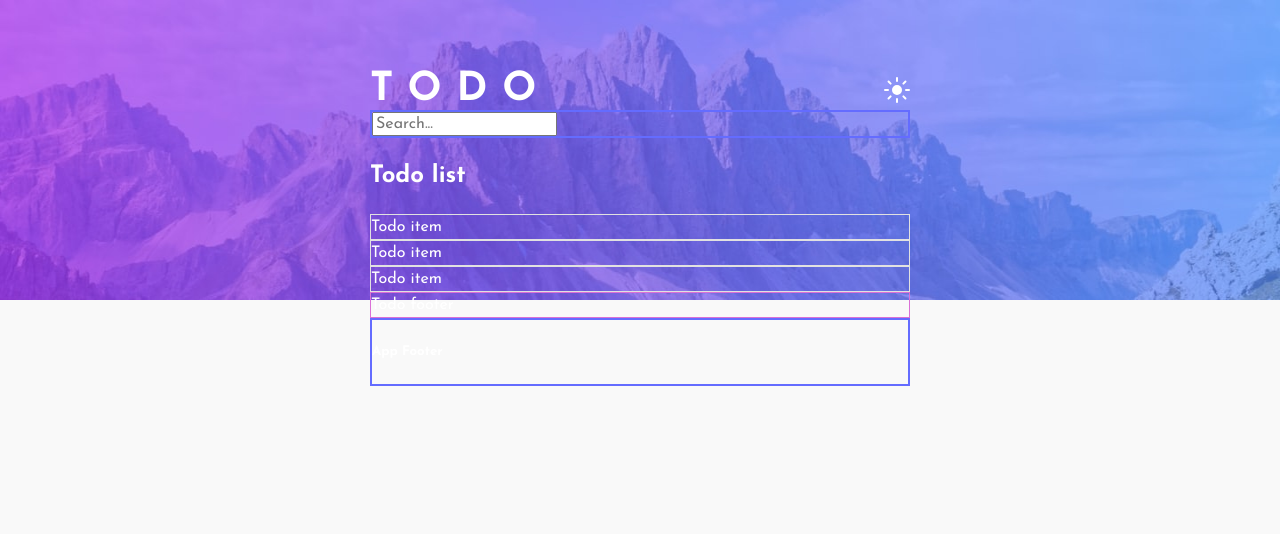
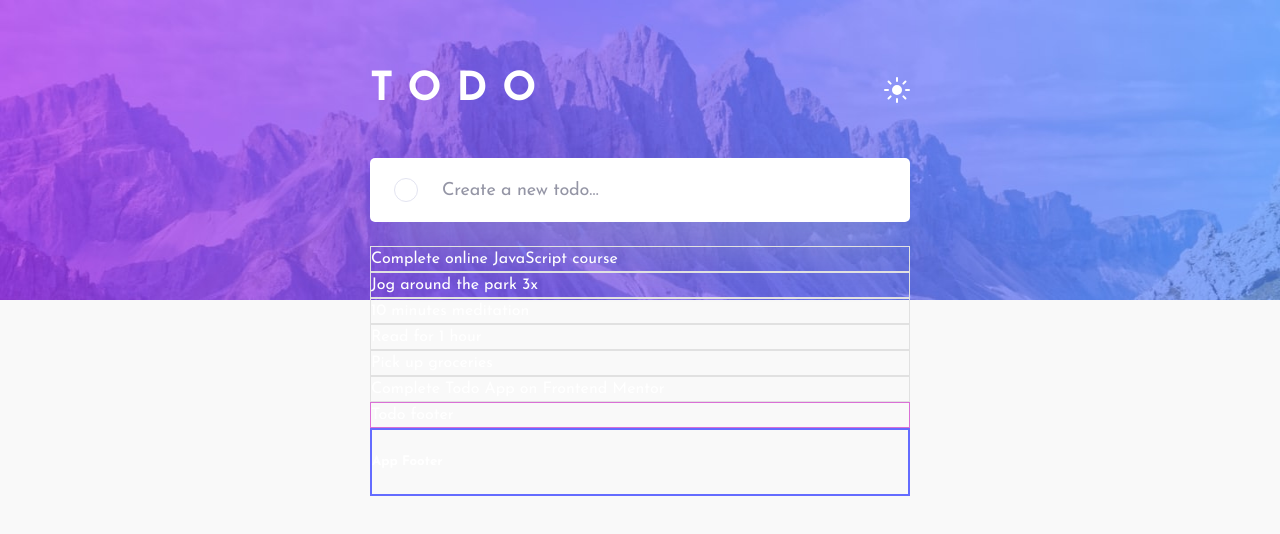
Before and after one commit to Ex-Zy/react-todo-app, a React (Vite) app: page / in a window 1280 px wide. Shown: the top 534 px of the page. Built offline with nearby package versions, Linux system fonts and the light colour scheme.

Commit message:
:star: feat: add todo

```diff
--- a/src/assets/_variables.scss
+++ b/src/assets/_variables.scss
@@ -1,4 +1,7 @@
 :root {
+  // General
+  --radius: 5px;
+
   // App
   --bg-color-app: #171823;
   --bg-image-app: url('@/assets/bg-desktop-dark.jpg');
@@ -8,8 +11,10 @@
   --color-placeholder-add-todo: #767992;
   --color-text-add-todo: #c8cbe7;
   --bg-color-add-todo: #25273d;
+  --shadow-add-todo: 0 35px 50px -15px rgba(0, 0, 0, 0.5);
+  --border-color-add-todo-checkbox: #e3e4f1;
 
-  // TodoItem
+  // TodoListItem
   --fs-todo-item: 18px;
   --bg-color-todo-item: #25273d;
   --border-color-todo-item: #393a4b;
--- a/src/assets/index.scss
+++ b/src/assets/index.scss
@@ -19,11 +19,27 @@ body {
 }
 
 [data-theme='light'] {
+  // App
   --bg-color-app: #f9f9f9;
   --bg-image-app: url('@/assets/bg-desktop-light.jpg');
+
+  // AddTodo
+  --color-placeholder-add-todo: #9495a5;
+  --color-text-add-todo: #393a4b;
+  --bg-color-add-todo: #fff;
+  --shadow-add-todo: 0 35px 50px -15px rgba(194, 195, 214, 0.5);
+  --border-color-add-todo-checkbox: #e3e4f1;
 }
 
 [data-theme='dark'] {
+  // App
   --bg-color-app: #171823;
   --bg-image-app: url('@/assets/bg-desktop-dark.jpg');
+
+  // AddTodo
+  --color-placeholder-add-todo: #767992;
+  --color-text-add-todo: #c8cbe7;
+  --bg-color-add-todo: #25273d;
+  --shadow-add-todo: 0 35px 50px -15px rgba(0, 0, 0, 0.5);
+  --border-color-add-todo-checkbox: #393a4b;
 }
--- a/src/components/AddTodo/AddTodo.scss
+++ b/src/components/AddTodo/AddTodo.scss
@@ -1,3 +1,72 @@
 .add-todo {
-  border: 2px solid #646cff;
+  position: relative;
+
+  &--margin {
+    margin-top: 48px;
+  }
+
+  &__input {
+    display: block;
+
+    width: 100%;
+    height: 64px;
+    padding-inline: 72px 40px;
+
+    font:
+      18px/1 'Josefin Sans',
+      sans-serif;
+    color: var(--color-text-add-todo);
+    letter-spacing: -0.01em;
+
+    background: var(--bg-color-add-todo);
+    border: 0;
+    border-radius: var(--radius);
+    box-shadow: var(--shadow-add-todo);
+  }
+
+  &__input:focus-within {
+    outline: 3px solid #3a7cfd;
+  }
+
+  &__input::placeholder {
+    color: var(--color-placeholder-add-todo);
+    letter-spacing: -0.01em;
+  }
+
+  &__checkbox {
+    position: absolute;
+    top: 50%;
+    left: 24px;
+    transform: translateY(-50%);
+
+    width: 24px;
+    height: 24px;
+
+    border: 1px solid var(--border-color-add-todo-checkbox);
+    border-radius: 50%;
+  }
+
+  &__checkbox:hover:not(:has(input:checked)) {
+    border-color: #5df;
+  }
+
+  &__checkbox:has(input:checked) {
+    background: linear-gradient(135deg, #5df 0%, #c058f3 100%);
+  }
+
+  &__checkbox:has(input:checked)::after {
+    content: '';
+
+    position: absolute;
+    top: 50%;
+    left: 50%;
+    transform: translate(-50%, -50%);
+
+    display: block;
+
+    width: 11px;
+    height: 9px;
+
+    background: url('../../assets/icon-check.svg') no-repeat;
+  }
 }
--- a/src/components/AddTodo/AddTodo.tsx
+++ b/src/components/AddTodo/AddTodo.tsx
@@ -3,9 +3,10 @@ import React, { useState } from 'react'
 
 interface AddTodoProps {
   onAddTodo: (text: string) => void
+  className?: string
 }
 
-const AddTodo: React.FC<AddTodoProps> = ({ onAddTodo }) => {
+const AddTodo: React.FC<AddTodoProps> = ({ onAddTodo, className }) => {
   const [newTodo, setNewTodo] = useState('')
 
   function handleKeyUp(e: React.KeyboardEvent<HTMLInputElement>) {
@@ -20,11 +21,15 @@ const AddTodo: React.FC<AddTodoProps> = ({ onAddTodo }) => {
   }
 
   return (
-    <div className="add-todo">
+    <div className={`add-todo ${className ?? ''}`}>
+      <label className="add-todo__checkbox">
+        <input type="checkbox" style={{ display: 'none' }} />
+      </label>
       <input
         type="text"
+        className="add-todo__input"
         value={newTodo}
-        placeholder="Search..."
+        placeholder="Create a new todo…"
         onChange={handleChange}
         onKeyUp={handleKeyUp}
       />
--- a/src/components/AppTodo/AppTodo.tsx
+++ b/src/components/AppTodo/AppTodo.tsx
@@ -20,8 +20,8 @@ function AppTodo() {
   }
   return (
     <div className="app-todo">
-      <AddTodo onAddTodo={handleAddTodo} />
-      <Todo />
+      <AddTodo className="add-todo--margin" onAddTodo={handleAddTodo} />
+      <Todo todos={todos} />
     </div>
   )
 }
--- a/src/components/Todo/Todo.scss
+++ b/src/components/Todo/Todo.scss
@@ -0,0 +1,7 @@
+.todo {
+  position: relative;
+
+  &--margin {
+    margin-top: 24px;
+  }
+}
--- a/src/components/Todo/Todo.tsx
+++ b/src/components/Todo/Todo.tsx
@@ -1,15 +1,20 @@
 import '@/components/Todo/Todo.scss'
-import TodoItem from '@/components/TodoItem'
+import TodoListItem from '@/components/TodoListItem'
 import TodoFooter from '@/components/TodoFooter'
+import { TodoItem } from '@/types'
+import React from 'react'
 
-function Todo() {
+interface TodoProps {
+  todos: TodoItem[]
+}
+
+const Todo: React.FC<TodoProps> = ({ todos }) => {
   return (
-    <div className="todo">
-      <h2>Todo list</h2>
+    <div className="todo todo--margin">
       <div className="todo-list">
-        <TodoItem />
-        <TodoItem />
-        <TodoItem />
+        {todos.map((todo) => (
+          <TodoListItem key={todo.id} todo={todo} />
+        ))}
       </div>
       <TodoFooter />
     </div>
--- a/src/components/TodoItem/TodoItem.tsx
+++ /dev/null
@@ -1,7 +0,0 @@
-import '@/components/TodoItem/TodoItem.scss'
-
-function TodoItem() {
-  return <div className="todo-item">Todo item</div>
-}
-
-export default TodoItem
--- a/src/components/TodoItem/index.ts
+++ /dev/null
@@ -1,3 +0,0 @@
-import TodoItem from '@/components/TodoItem/TodoItem.tsx'
-
-export default TodoItem
--- /dev/null
+++ b/src/components/TodoListItem/TodoListItem.tsx
@@ -0,0 +1,13 @@
+import '@/components/TodoListItem/TodoListItem.scss'
+import { TodoItem } from '@/types'
+import React from 'react'
+
+interface TodoListItemProps {
+  todo: TodoItem
+}
+
+const TodoListItem: React.FC<TodoListItemProps> = ({ todo }) => {
+  return <div className="todo-item">{todo.text}</div>
+}
+
+export default TodoListItem
--- /dev/null
+++ b/src/components/TodoListItem/index.ts
@@ -0,0 +1,3 @@
+import TodoListItem from '@/components/TodoListItem/TodoListItem.tsx'
+
+export default TodoListItem
```
Also changed, not shown: src/components/TodoListItem/TodoListItem.scss (renamed from src/components/TodoItem/TodoItem.scss).
